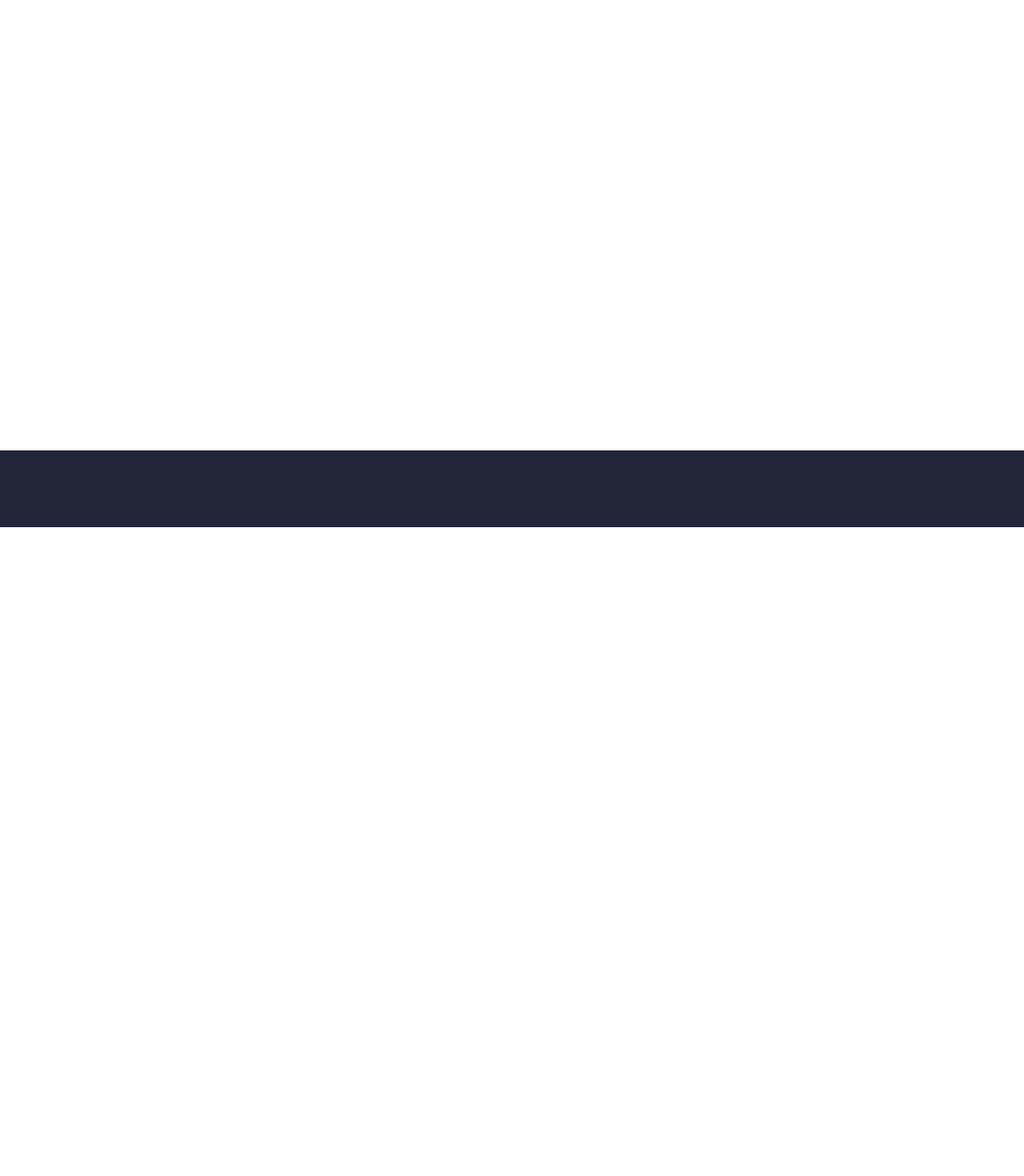
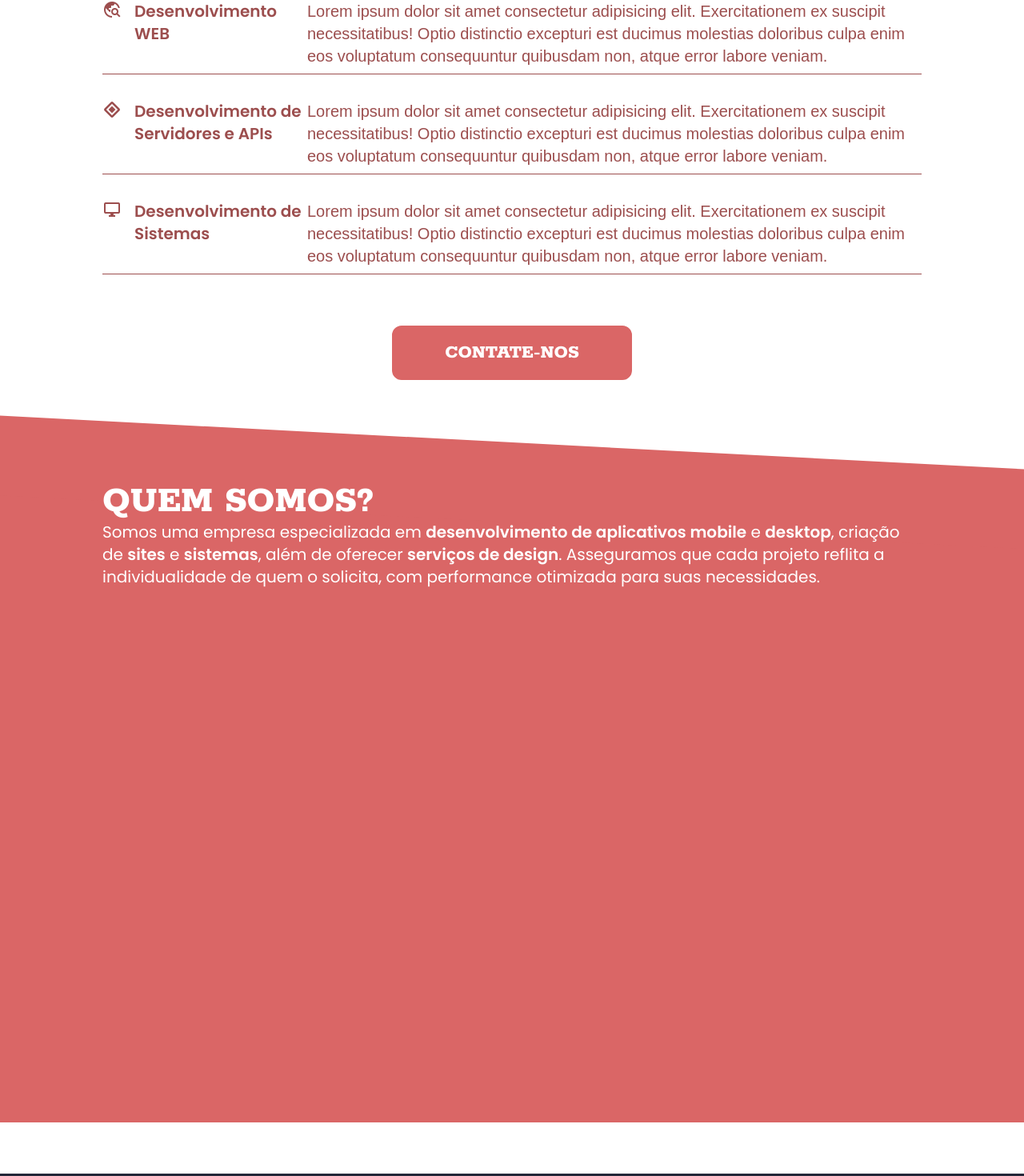
Before and after one commit to Project-G-Org/portifolio-web, a Next.js app: page / in a window 1280 px wide. Shown: the part 1037-2507 px from the top of the page at 80% size. Before the commit the page ends 1696 px from the top, so only its background shows below. Built offline with nearby package versions, Linux system fonts and the light colour scheme.

Commit message:
nao vou fazer resumo dos commit nao

```diff
--- /dev/null
+++ b/app/components/AboutUs.tsx
@@ -0,0 +1,26 @@
+import React from 'react'
+import styles from '@/app/styles/aboutus.module.scss'
+
+export default function AboutUs() {
+  return (
+    <section
+      className={`min-h-screen px-32 bg-redlight ${styles.aboutUsContainer}`}
+    >
+      <section className={`${styles.aboutUs}`}>
+        <h2 className="text-5xl text-[#fff]">QUEM SOMOS?</h2>
+        <p className="text-xl text-[#fff]">
+          Somos uma empresa especializada em{' '}
+          <span className={styles.textSpan}>
+            desenvolvimento de aplicativos mobile
+          </span>{' '}
+          e <span className={styles.textSpan}>desktop</span>, criação de{' '}
+          <span className={styles.textSpan}>sites</span> e{' '}
+          <span className={styles.textSpan}>sistemas</span>, além de
+          oferecer <span className={styles.textSpan}>serviços de design</span>. Asseguramos que cada projeto reflita a
+          individualidade de quem o solicita, com performance otimizada para
+          suas necessidades.
+        </p>
+      </section>
+    </section>
+  )
+}
--- a/app/components/Header.tsx
+++ b/app/components/Header.tsx
@@ -14,7 +14,7 @@ export default function Header() {
           className={`flex flex-row gap-24 items-center ${styles.headerContent}`}
         >
           <SmileyIcon />
-          <section className="flex-col gap-24 font-bold font-rokkitt">
+          <section className="flex flex-col gap-24 font-bold font-rokkitt">
             <nav className="flex flex-row gap-32 text-lightblue font-bold w-full justify-center text-2xl">
               <Link href={''}>PRODUTOS</Link>
               <Link href={''}>SOBRE</Link>
--- /dev/null
+++ b/app/components/Services.tsx
@@ -0,0 +1,63 @@
+import React from 'react'
+import styles from '@/app/styles/services.module.scss'
+
+interface Props {
+  title: string
+  text: string
+  icon: string
+}
+
+const services: Props[] = [
+  {
+    title: 'Desenvolvimento de aplicativos móveis',
+    text: 'Lorem ipsum dolor sit amet consectetur adipisicing elit. Exercitationem ex suscipit necessitatibus! Optio distinctio excepturi est ducimus molestias doloribus culpa enim eos voluptatum consequuntur quibusdam non, atque error labore veniam.',
+    icon: 'phone_iphone',
+  },
+  {
+    title: 'Desenvolvimento WEB',
+    text: 'Lorem ipsum dolor sit amet consectetur adipisicing elit. Exercitationem ex suscipit necessitatibus! Optio distinctio excepturi est ducimus molestias doloribus culpa enim eos voluptatum consequuntur quibusdam non, atque error labore veniam.',
+    icon: 'travel_explore',
+  },
+  {
+    title: 'Desenvolvimento de Servidores e APIs',
+    text: 'Lorem ipsum dolor sit amet consectetur adipisicing elit. Exercitationem ex suscipit necessitatibus! Optio distinctio excepturi est ducimus molestias doloribus culpa enim eos voluptatum consequuntur quibusdam non, atque error labore veniam.',
+    icon: 'nearby',
+  },
+  {
+    title: 'Desenvolvimento de Sistemas',
+    text: 'Lorem ipsum dolor sit amet consectetur adipisicing elit. Exercitationem ex suscipit necessitatibus! Optio distinctio excepturi est ducimus molestias doloribus culpa enim eos voluptatum consequuntur quibusdam non, atque error labore veniam.',
+    icon: 'desktop_windows',
+  },
+]
+
+export default function Services() {
+  return (
+    <>
+      <section
+        className={`${styles.section1} px-32 pb-32 flex flex-col gap-16 w-full items-center`}
+      >
+        <h2
+          className={`${styles.section1Title} text-5xl text-gray text-left w-full`}
+        >
+          NOSSOS SERVIÇOS
+        </h2>
+        <ul className="text-reddark flex flex-col gap-8 text-xl w-full">
+          {services.map((service, index) => (
+            <li key={index} className="w-full flex justify-between pb-2">
+              <div className="flex gap-4">
+                <span className="material-symbols-outlined">
+                  {service.icon}
+                </span>
+                <h3>{service.title}</h3>
+              </div>
+              <p className="max-w-[768px]">{service.text}</p>
+            </li>
+          ))}
+        </ul>
+        <button className="max-w-128 text-2xl border-2 text-[#fff] px-16 py-4 rounded-xl bg-redlight hover:bg-[#fff] hover:border-2 border-redlight hover:text-redlight">
+          CONTATE-NOS
+        </button>
+      </section>
+    </>
+  )
+}
--- a/app/page.tsx
+++ b/app/page.tsx
@@ -2,29 +2,19 @@
 
 import './style.css'
 import styles from '@/app/styles/main.module.scss'
-import Carousel from './components/Carousel'
+// import Carousel from './components/Carousel'
 import Footer from './components/Footer'
 import Header from './components/Header'
+import Services from './components/Services'
+import AboutUs from './components/AboutUs'
 
 export default function Home() {
   return (
     <>
       <Header />
-      <main className={`flex-1 relative px-32 pb-16 bg-white min-h-screen w-full ${styles.main}`}>
-        <section className={`${styles.section1} flex flex-col gap-16 w-full`}>
-          <h2 className={`${styles.section1Title} text-5xl text-gray`}>NOSSOS SERVIÇOS</h2>
-          <ul className='text-reddark flex flex-col gap-8 text-xl w-full'>
-            <li className='w-full flex justify-between'>
-              <div className='flex'>
-                <span className="material-symbols-outlined">
-                  phone_iphone
-                </span>
-                <h3>Desenvolvimento de aplicativos móveis</h3>
-              </div>
-              <p className='max-w-[768px]'>Lorem ipsum dolor sit amet consectetur adipisicing elit. Exercitationem ex suscipit necessitatibus! Optio distinctio excepturi est ducimus molestias doloribus culpa enim eos voluptatum consequuntur quibusdam non, atque error labore veniam.</p>
-            </li>
-          </ul>
-        </section>
+      <main className={`flex-1 relative pb-16 bg-white w-full ${styles.main}`}>
+        <Services />
+        <AboutUs />
         {/* <Carousel /> */}
       </main>
       <Footer />
--- /dev/null
+++ b/app/styles/aboutus.module.scss
@@ -0,0 +1,33 @@
+.aboutUsContainer::before {
+  content: '';
+  position: absolute;
+  top: -50px; // Ajuste diferente para não sobrepor
+  left: 0;
+  right: 0;
+  height: 100px; // Altura ajustada
+  background: #DA6666; // Ou a cor que deseja
+  transform: skewY(3deg); // Aplicando a inclinação
+  z-index: -1; // Coloca atrás do conteúdo
+}
+
+.aboutUsContainer {
+  position: relative;
+  z-index: 3; // Coloca o conteúdo acima do pseudo-elemento
+}
+
+.aboutUs {
+  h2 {
+    font-family: "Rokkitt", serif;
+    font-weight: 800;
+  }
+
+  p {
+    font-family: "Poppins", sans-serif;
+    font-weight: 400;
+    font-style: normal;
+  }
+
+  .textSpan {
+    font-weight: 600;
+  }
+}
--- a/app/styles/main.module.scss
+++ b/app/styles/main.module.scss
@@ -13,23 +13,3 @@
 .main {
   z-index: 3;
 }
-
-.section1 {
-  z-index: 3;
-
-  .section1Title {
-    z-index: 10;
-    font-family: "Rokkitt", serif;
-    font-weight: 800;
-  }
-
-  h3 {
-    font-family: "Poppins", sans-serif;
-    font-weight: 600;
-    font-style: normal;
-  }
-
-  li {
-    border-bottom: 1px solid #9C4E4E;
-  }
-}
--- /dev/null
+++ b/app/styles/services.module.scss
@@ -0,0 +1,24 @@
+.section1 {
+  z-index: 3;
+
+  .section1Title {
+    z-index: 10;
+    font-family: "Rokkitt", serif;
+    font-weight: 800;
+  }
+
+  h3 {
+    font-family: "Poppins", sans-serif;
+    font-weight: 600;
+    font-style: normal;
+  }
+
+  li {
+    border-bottom: 1px solid #9C4E4E;
+  }
+
+  button {
+    font-family: "Rokkitt", serif;
+    font-weight: 800;
+  }
+}
```
